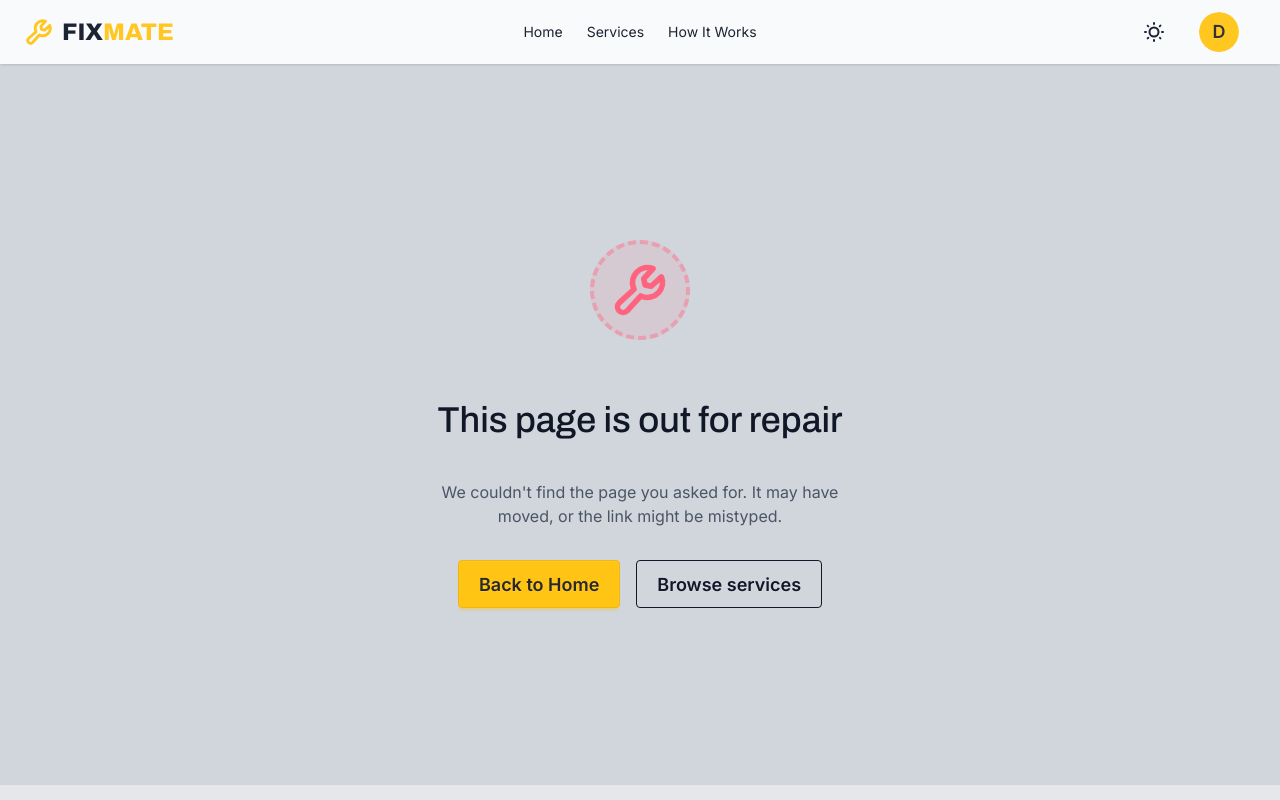
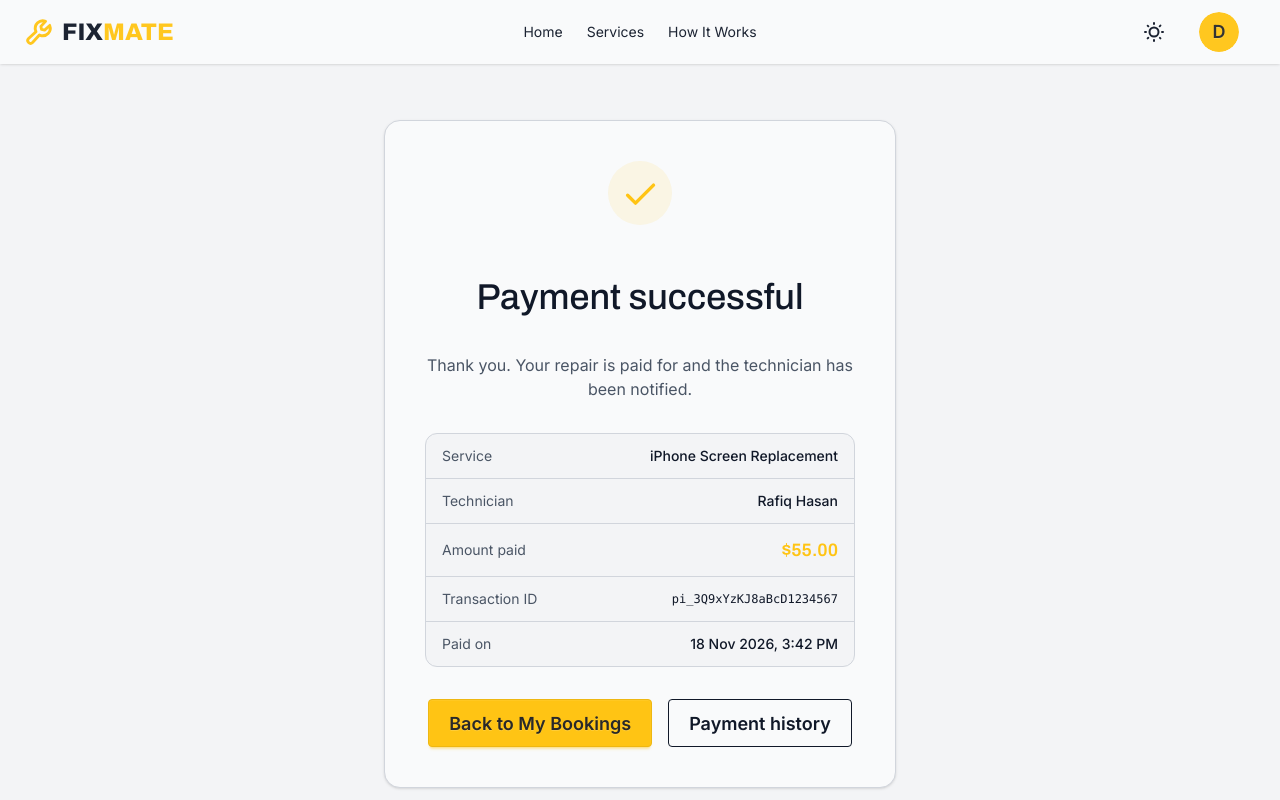
Before and after one commit to shariult/fixmate-client, a Next.js app: page /checkout/success in a window 1280 px wide. Before the commit this address had no page. Shown: the top 800 px of the page. Built offline with nearby package versions, Linux system fonts and the light colour scheme.

Commit message:
implement checkout success and cancel page template

```diff
--- /dev/null
+++ b/src/app/(main)/checkout/cancel/page.tsx
@@ -0,0 +1,37 @@
+import Link from "next/link";
+import React from "react";
+import { PiCreditCardBold } from "react-icons/pi";
+
+function CheckoutCancelPage() {
+  return (
+    <>
+      <section className="container-x grid min-h-[70vh] place-items-center py-14">
+        <div className="w-full max-w-lg rounded-2xl border border-base-300 bg-base-50 p-8 text-center shadow-sm sm:p-10">
+          <span className="mx-auto grid size-16 place-items-center rounded-full bg-warning/20 text-warning-content">
+            <PiCreditCardBold className="text-4xl text-primary" />
+          </span>
+          <h1 className="heading-2 mt-6">Payment cancelled</h1>
+          <p className="mt-2 text-muted">
+            No money was taken and your booking is unchanged. You can pay
+            whenever you&apos;re ready from My Bookings.
+          </p>
+
+          <div className="btn-box mt-8 flex-col sm:flex-row sm:justify-center">
+            <Link href="#" className="btn btn-primary btn-lg">
+              Try again
+            </Link>
+            <Link href="/" className="btn btn-outline btn-lg">
+              Back to Home
+            </Link>
+          </div>
+          <p className="mt-6 text-xs text-muted">
+            Test mode: use card 4242 4242 4242 4242 with any future date and any
+            CVC.
+          </p>
+        </div>
+      </section>
+    </>
+  );
+}
+
+export default CheckoutCancelPage;
--- /dev/null
+++ b/src/app/(main)/checkout/success/page.tsx
@@ -0,0 +1,82 @@
+import Link from "next/link";
+import React from "react";
+import { PiCheckBold } from "react-icons/pi";
+
+function CheckoutSuccessPage() {
+  return (
+    <>
+      <section className="container-x grid min-h-[70vh] place-items-center py-14">
+        <div className="w-full max-w-lg">
+          {/* <!-- ===== STATE 1: payment verified ===== --> */}
+          <div className="rounded-2xl border border-base-300 bg-base-50 p-8 text-center shadow-sm sm:p-10">
+            <span className="mx-auto grid size-16 place-items-center rounded-full bg-primary/10 text-primary">
+              <PiCheckBold className="text-4xl" />
+            </span>
+            <h1 className="heading-2 mt-6">Payment successful</h1>
+            <p className="mt-2 text-muted">
+              Thank you. Your repair is paid for and the technician has been
+              notified.
+            </p>
+
+            <dl className="mt-8 divide-y divide-base-300 rounded-xl border border-base-300 bg-base-100 text-left text-sm">
+              <div className="flex items-center justify-between gap-4 px-4 py-3">
+                <dt className="text-muted">Service</dt>
+                <dd className="text-right font-medium">
+                  iPhone Screen Replacement
+                </dd>
+              </div>
+              <div className="flex items-center justify-between gap-4 px-4 py-3">
+                <dt className="text-muted">Technician</dt>
+                <dd className="font-medium">Rafiq Hasan</dd>
+              </div>
+              <div className="flex items-center justify-between gap-4 px-4 py-3">
+                <dt className="text-muted">Amount paid</dt>
+                <dd className="font-title text-lg font-semibold text-primary">
+                  $55.00
+                </dd>
+              </div>
+              <div className="flex items-center justify-between gap-4 px-4 py-3">
+                <dt className="text-muted">Transaction ID</dt>
+                <dd className="truncate font-mono text-xs">
+                  pi_3Q9xYzKJ8aBcD1234567
+                </dd>
+              </div>
+              <div className="flex items-center justify-between gap-4 px-4 py-3">
+                <dt className="text-muted">Paid on</dt>
+                <dd className="font-medium">18 Nov 2026, 3:42 PM</dd>
+              </div>
+            </dl>
+
+            <div className="btn-box mt-8 flex-col sm:flex-row sm:justify-center">
+              <Link href="#" className="btn btn-primary btn-lg">
+                Back to My Bookings
+              </Link>
+              <Link href="#" className="btn btn-outline btn-lg">
+                Payment history
+              </Link>
+            </div>
+          </div>
+
+          {/* <!-- ===== STATE 2: verifying (show first while the verify request runs) =====
+    <div className="rounded-2xl border border-base-300 bg-base-50 p-10 text-center">
+      <span className="loading loading-spinner loading-lg text-primary"></span>
+      <h1 className="heading-3 mt-5">Confirming your payment…</h1>
+      <p className="mt-2 text-sm text-muted">Please don't close this page.</p>
+    </div>
+    --> */}
+
+          {/* <!-- ===== STATE 3: verification failed or session not paid =====
+    <div className="rounded-2xl border border-base-300 bg-base-50 p-10 text-center">
+      <span className="mx-auto grid size-16 place-items-center rounded-full bg-error/15 text-error"><svg className="size-8"><use href="#i-alert"/></svg></span>
+      <h1 className="heading-2 mt-6">We couldn't confirm your payment</h1>
+      <p className="mt-2 text-muted">If you were charged, don't worry. Check My Bookings in a few minutes, or contact support with your session ID.</p>
+      <Link href="#" className="btn btn-primary btn-lg mt-8">Back to My Bookings</Link>
+    </div>
+    --> */}
+        </div>
+      </section>
+    </>
+  );
+}
+
+export default CheckoutSuccessPage;
```
